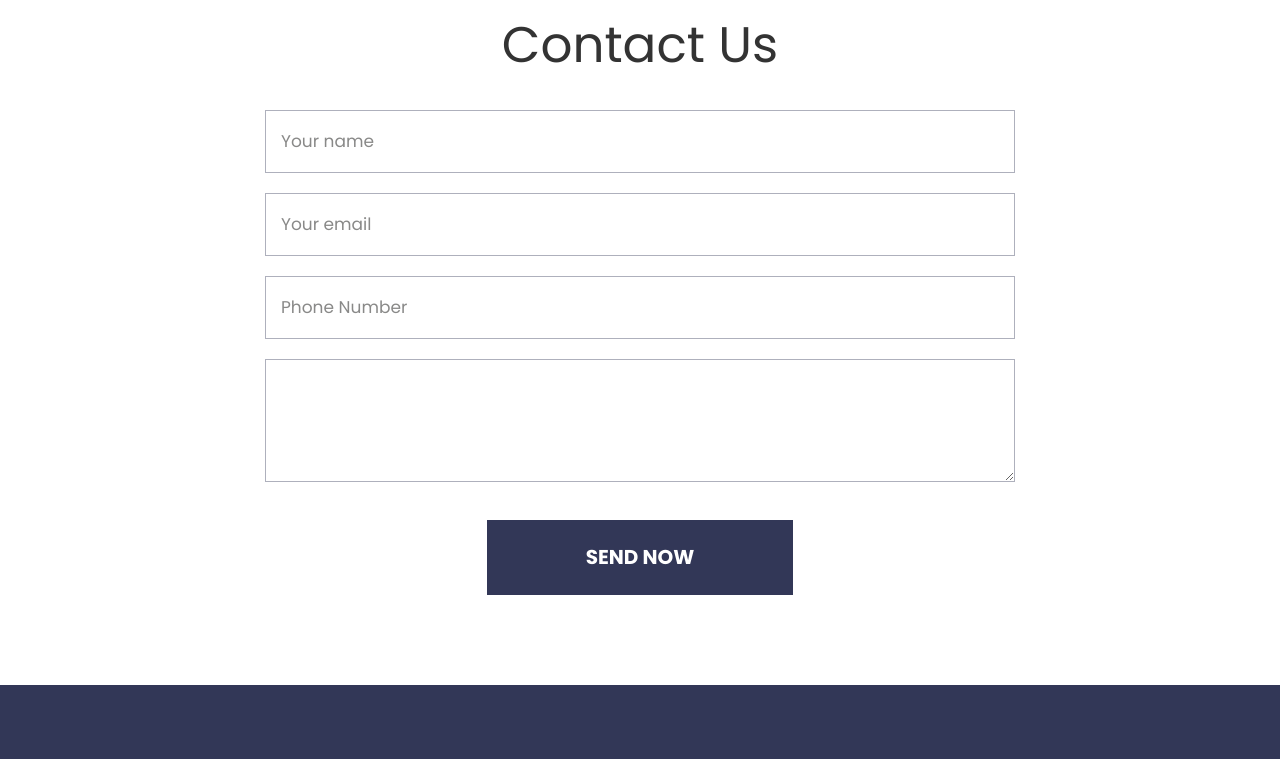
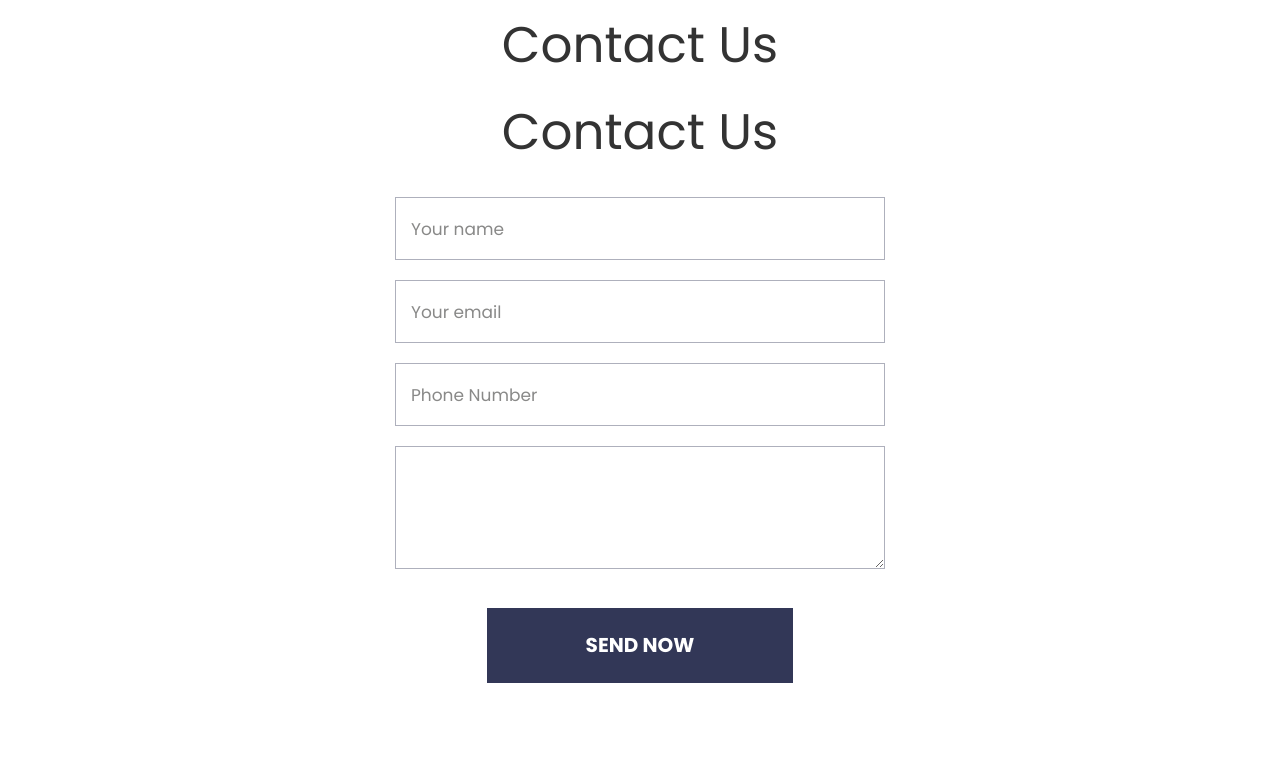
Before and after one commit to rohit-mathur/christtechnologies, a plain HTML site: page index.html in a window 1280 px wide. Shown: the part 5450-6209 px from the top of the page. Drawn offline with nearby package versions, Linux system fonts and the light colour scheme.

Commit message:
fixed errors

```diff
--- a/index.html
+++ b/index.html
@@ -112,7 +112,7 @@
                                  <div class="creative">
                                     <h1>Manage Resources</h1>
                                     <p>We grow your <b>business</b> with out <b>recruitment</b> services</p>
-                                    <a class="read_more" href="Javascript:void(0)">Contact us</a>
+                                    <a class="read_more" href="contact.html">Contact us</a>
                                  </div>
                               </div>
                            </div>
@@ -405,19 +405,30 @@
                   <form id="request" class="main_form">
                      <div class="row">
                         <div class="col-md-12 ">
-                           <input class="form_control" placeholder="Your name" type="type" name=" Name">
+                           <div class="titlepage text_align_center">
+                              <h2>Contact Us</h2>
+                           </div>
+                        </div>
+                        <div class="col-md-8 offset-md-2">
+                           <form id="request" class="main_form">
+                              <div class="row">
+                                 <div class="col-md-12 ">
+                                    <input id="name" class="form_control" placeholder="Your name" type="type" name=" Name">
                                  </div>
                                  <div class="col-md-12">
-                           <input class="form_control" placeholder="Your email" type="type" name="Email">
+                                    <input id="email" class="form_control" placeholder="Your email" type="type" name="Email">
                                  </div>
                                  <div class="col-md-12">
-                           <input class="form_control" placeholder="Phone Number" type="type" name="Phone Number">
+                                    <input id="number" class="form_control" placeholder="Phone Number" type="type" name="Phone Number">
                                  </div>
                                  <div class="col-md-12">
-                           <textarea class="textarea" placeholder="Message" type="type" name="message"> </textarea>
+                                    <textarea id="message" class="textarea" placeholder="Message" type="type" name="message"> </textarea>
                                  </div>
                                  <div class="col-md-12">
-                           <button class="send_btn">Send Now</button>
+                                    <button id="send" type="submit" class="send_btn">Send Now</button>
+                                 </div>
+                              </div>
+                           </form>
                         </div>
                      </div>
                   </form>
```
Lines whose indentation alone changed are shown as unchanged.
